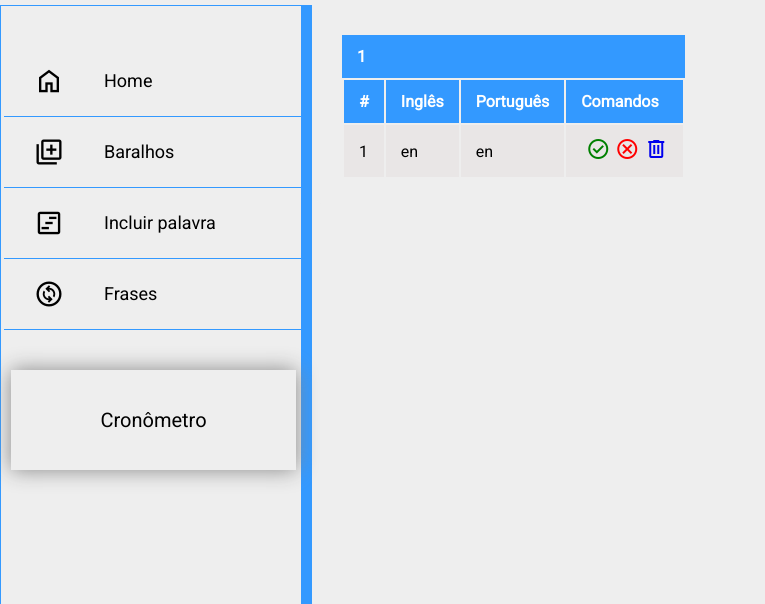
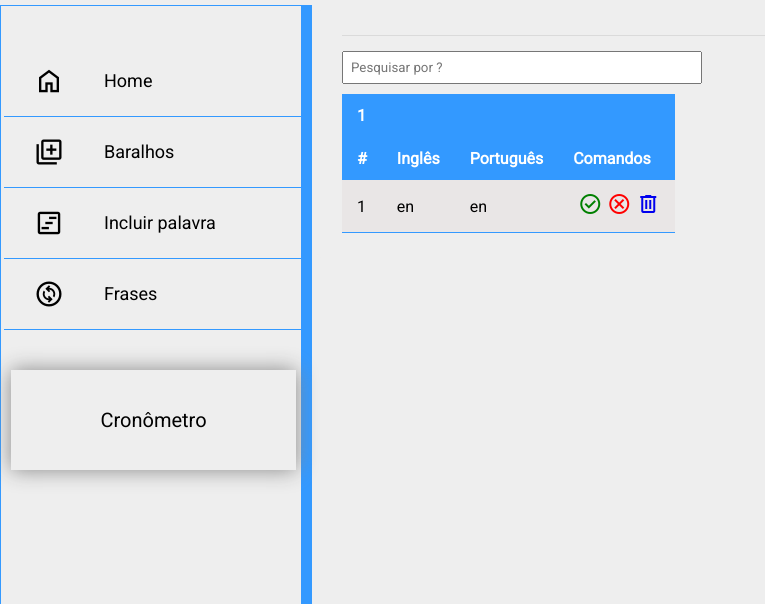
Before and after one commit to murilopaixao/flashcards, a Flask app: page /baralhos/1 in a window 1280 px wide; the page is wider, and only the part inside the window is pictured. Shown: the part 62-666 px from the top of that part, without its empty margins (0-765 px from the left). Run offline with Flask 2, Linux system fonts and the light colour scheme; a database or web service that is not in the repository returns one stand-in record (values such as "Sample title"); data that the repository does not hold is empty; some web fonts are replaced.

Commit message:
filtro tabela

```diff
--- a/static/style.css
+++ b/static/style.css
@@ -267,6 +267,8 @@ section header {
 .cardS {
   display: flex;
   flex-wrap: wrap;
+  border-bottom: 1px solid var(--cor3);
+  margin-bottom: 15px;
 }
 
 .miniCard {
@@ -356,6 +358,11 @@ section header {
   cursor: pointer;
 }
 
+/* tabela */
+table {
+  border-collapse: collapse;
+}
+
 .table-baralhoDetalhado caption,
 .table-baralhoDetalhado tr th {
   background-color: #3399ff;
@@ -398,3 +405,13 @@ section header {
 a {
   text-decoration: none;
 }
+
+.input-busca {
+  margin-bottom: 10px;
+}
+
+#input-busca {
+  width: 360px;
+  padding: 7px;
+  outline: none ;
+}
--- /dev/null
+++ b/static/tabelaFiltro.js
@@ -0,0 +1,26 @@
+const INPUT_BUSCA = document.getElementById('input-busca');
+const TABELA_CARDS = document.getElementById('table-cards');
+
+INPUT_BUSCA.addEventListener('keyup', () => {
+    let expressao = INPUT_BUSCA.value.toLowerCase();
+
+    if (expressao.length === 1) {
+        return;
+    }
+    let linhas = TABELA_CARDS.getElementsByTagName('tr');
+
+    console.log(linhas);
+    for (let posicao in linhas) {
+        if (true === isNaN(posicao)) {
+            continue;
+        }
+        let conteudoDaLinha = linhas[posicao].innerHTML.toLowerCase();
+
+        if (true === conteudoDaLinha.includes(expressao)) {
+            linhas[posicao].style.display = '';
+        } else {
+            linhas[posicao].style.display = 'none';
+        }
+        console.log(posicao)
+    }
+})
--- a/templates/baralhos.html
+++ b/templates/baralhos.html
@@ -17,12 +17,15 @@
     </div>
     {% if detalhado %}
     <div class="baralhoDetalhado">
+        <div class="input-busca">
+            <input type="text" id="input-busca" name="filtro" placeholder="Pesquisar por ?"><br>
+        </div>
         <table class="table-baralhoDetalhado">
             <caption>{{baralhop}}</caption>
             <thead>
                 <tr><th>#</th><th>Inglês</th><th>Português</th><th>Comandos</th></tr>
             </thead>
-            <tbody>
+            <tbody id="table-cards">
                 {% for card in detalhado %}
                 <tr>
                     <td>{{loop.index}}</td>
@@ -49,4 +52,5 @@
 
 {% block js %}
     <script src="{{ url_for('static', filename='baralho.js') }}"></script>
+    <script src="{{ url_for('static', filename='tabelaFiltro.js') }}"></script>
 {% endblock %}
```
